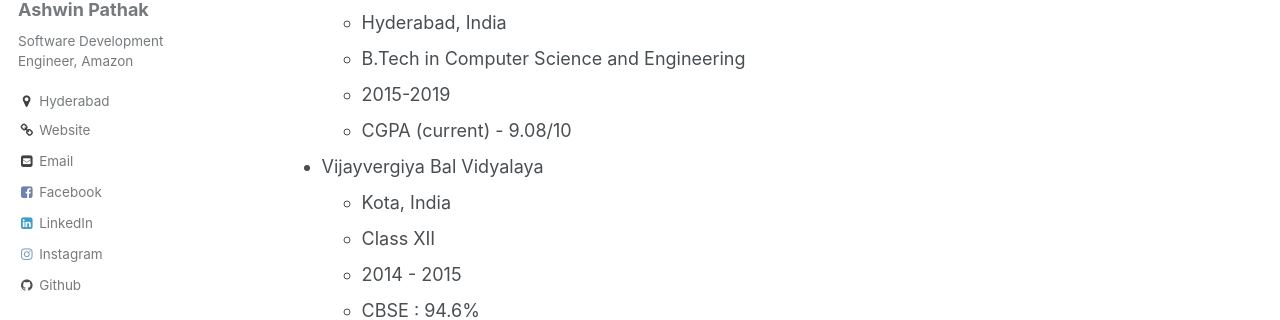
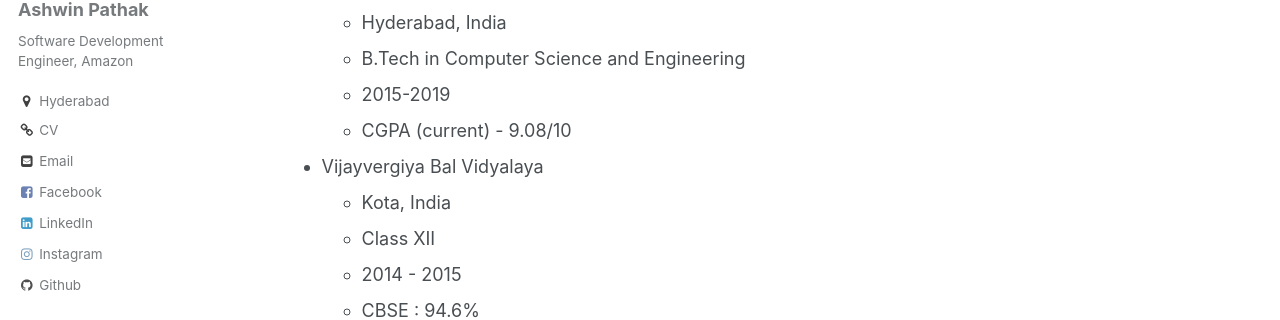
Before and after one commit to ashwinpathak20/ashwinpathak20.github.io, a Jekyll site: the page built from _pages/cv.md, in a window 1280 px wide. Shown: the part 239-559 px from the top of the page. Built offline with Jekyll 4.4.1, drawn with Linux system fonts in a browser that asks for light colours.

Commit message:
Changing website text

```diff
--- a/_data/ui-text.yml
+++ b/_data/ui-text.yml
@@ -24,7 +24,7 @@ en: &DEFAULT_EN
   follow_label               : "Follow:"
   feed_label                 : "Feed"
   powered_by                 : "Powered by"
-  website_label              : "Website"
+  website_label              : "CV"
   email_label                : "Email"
   recent_posts               : "Recent Posts"
   undefined_wpm              : "Undefined parameter words_per_minute at _config.yml"
```
